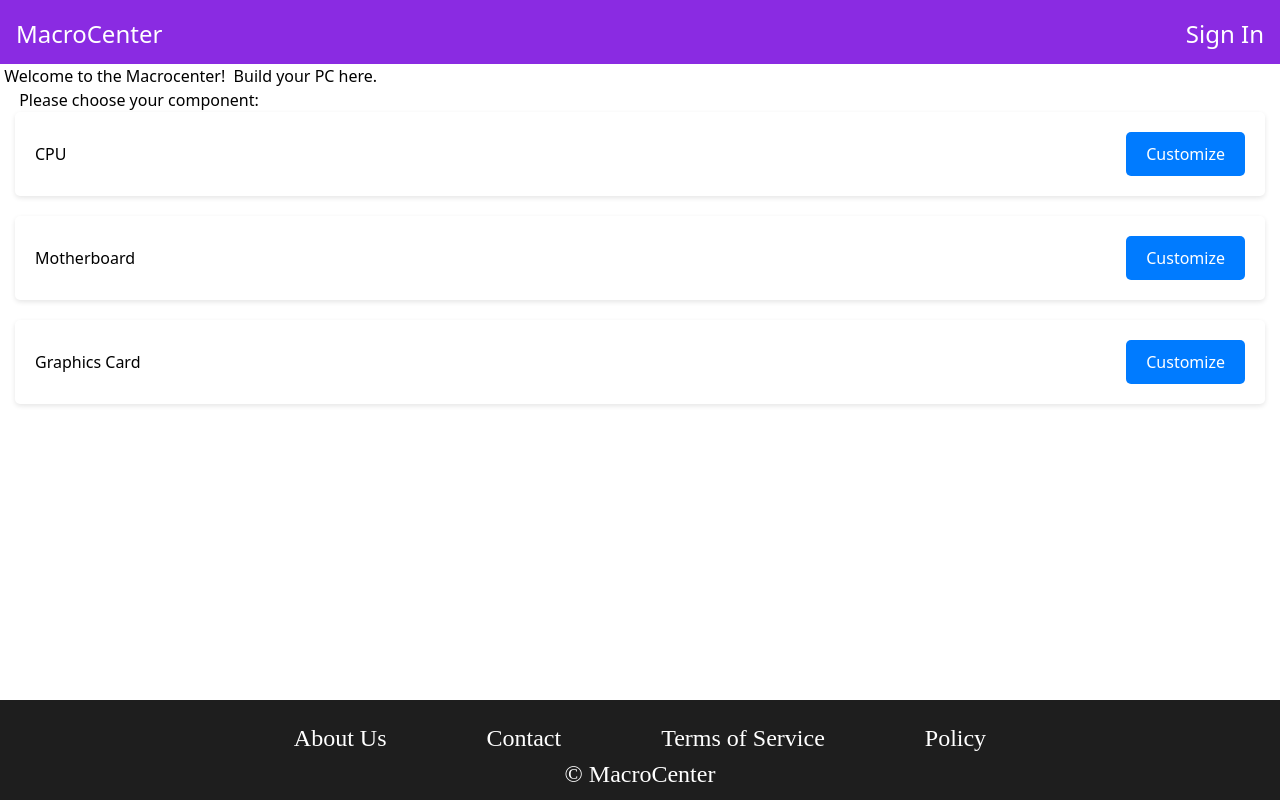
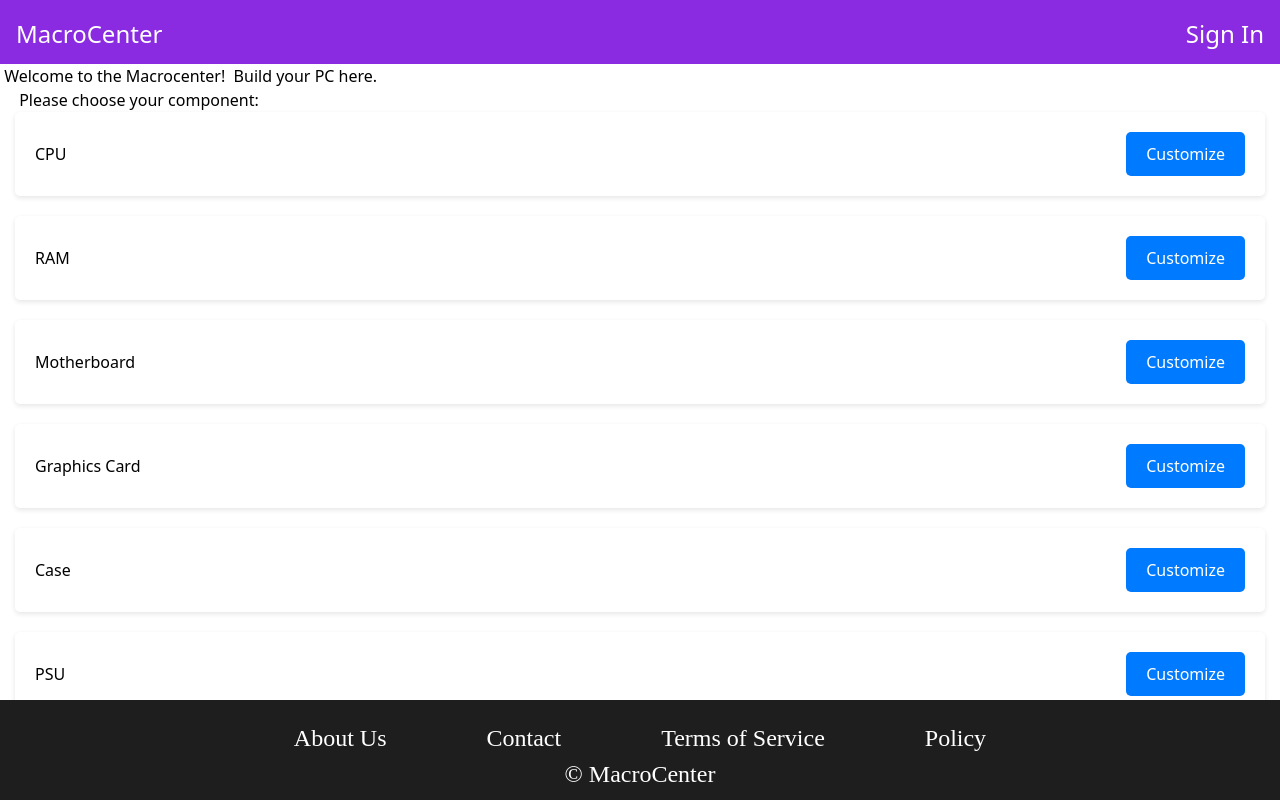
Before and after one commit to gohzer/csc322_lttstore, a Next.js app: page /buildPC in a window 1280 px wide. Built offline with nearby package versions, Linux system fonts and the light colour scheme; no server answers; the database is empty.

Commit message:
add required components

```diff
--- a/pages/buildPC.tsx
+++ b/pages/buildPC.tsx
@@ -58,15 +58,27 @@
             <div className={styles.grid}>
                 <div className={styles.gridItem}>
                     <h2>CPU</h2>
-                    <button className={styles.customizeButton} onClick={() => router.push('/customizeOptionPage?component=CPU')}>Customize</button>
+                    <button className={styles.customizeButton} onClick={() => router.push('/customizeOptionPage?component=cpu')}>Customize</button>
+                </div>
+                <div className={styles.gridItem}>
+                    <h2>RAM</h2>
+                    <button className={styles.customizeButton} onClick={() => router.push('/customizeOptionPage?component=ram')}>Customize</button>
                 </div>
                 <div className={styles.gridItem}>
                     <h2>Motherboard</h2>
-                    <button className={styles.customizeButton} onClick={() => router.push('/customizeOptionPage?component=Motherboard')}>Customize</button>
+                    <button className={styles.customizeButton} onClick={() => router.push('/customizeOptionPage?component=mobo')}>Customize</button>
                 </div>
                 <div className={styles.gridItem}>
                     <h2>Graphics Card</h2>
-                    <button className={styles.customizeButton} onClick={() => router.push('/customizeOptionPage?component=GraphicsCard')}>Customize</button>
+                    <button className={styles.customizeButton} onClick={() => router.push('/customizeOptionPage?component=gpu')}>Customize</button>
+                </div>
+                <div className={styles.gridItem}>
+                    <h2>Case</h2>
+                    <button className={styles.customizeButton} onClick={() => router.push('/customizeOptionPage?component=case')}>Customize</button>
+                </div>
+                <div className={styles.gridItem}>
+                    <h2>PSU</h2>
+                    <button className={styles.customizeButton} onClick={() => router.push('/customizeOptionPage?component=psu')}>Customize</button>
                 </div>
             </div>
         </div>
```
